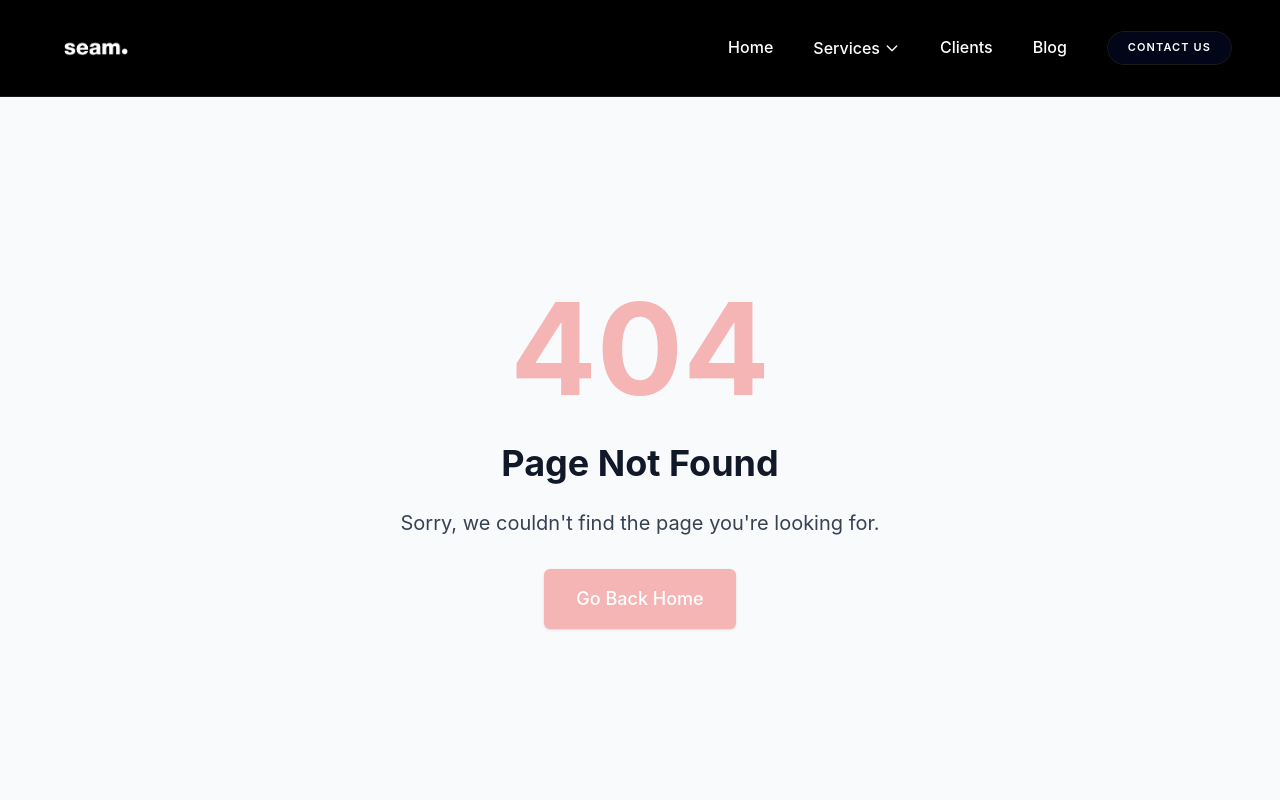
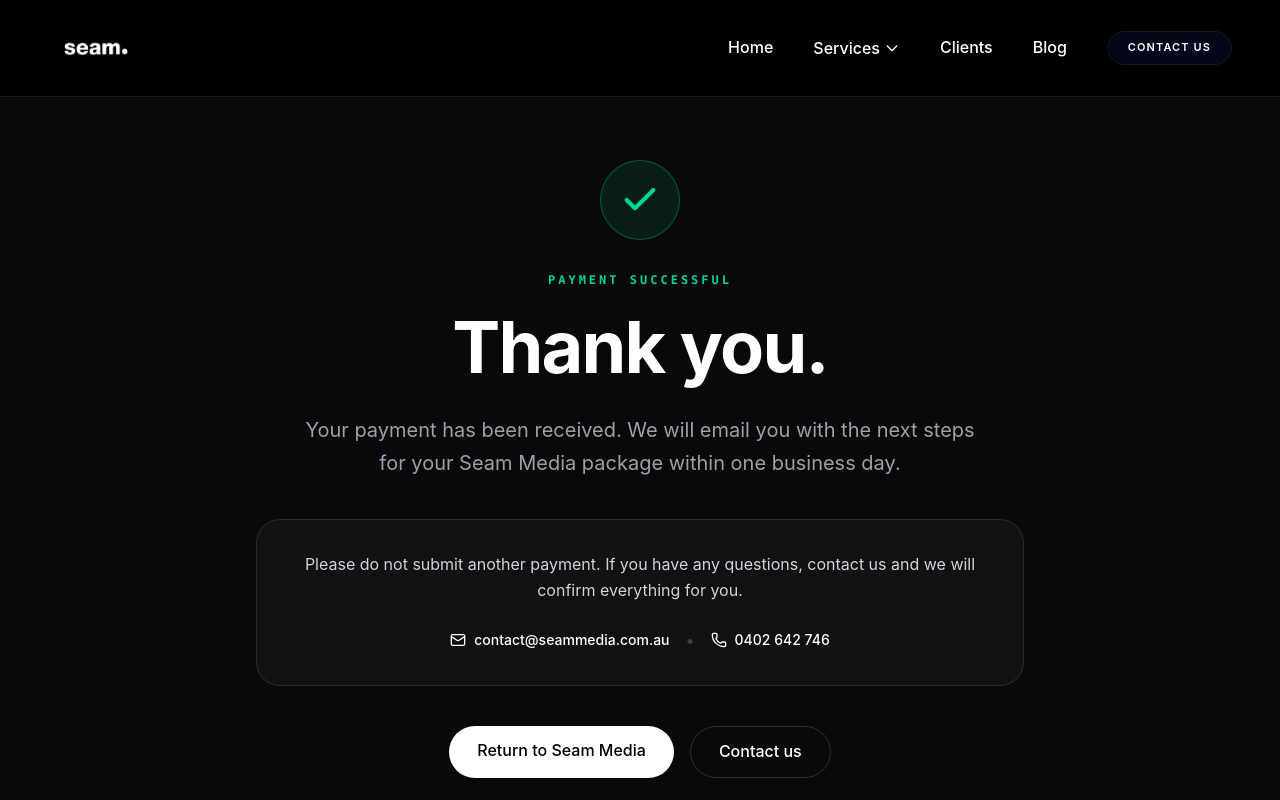
Before and after one commit to seammedia/seammedia-site, a Next.js app: page /payment-success in a window 1280 px wide. Before the commit this address had no page. Shown: the top 800 px of the page. Built offline with nearby package versions, Linux system fonts and the light colour scheme.

Commit message:
Add payment confirmation page

```diff
--- /dev/null
+++ b/app/payment-success/page.tsx
@@ -0,0 +1,76 @@
+import type { Metadata } from "next";
+import Link from "next/link";
+import { Check, Mail, Phone } from "lucide-react";
+
+export const metadata: Metadata = {
+  title: "Payment Received | Seam Media",
+  description:
+    "Confirmation that your Seam Media package payment has been received.",
+  robots: {
+    index: false,
+    follow: false,
+  },
+};
+
+export default function PaymentSuccessPage() {
+  return (
+    <section className="min-h-[calc(100vh-4rem)] bg-[#09090b] px-6 py-24 text-white">
+      <div className="mx-auto flex max-w-3xl flex-col items-center text-center">
+        <div className="mb-8 flex h-20 w-20 items-center justify-center rounded-full border border-emerald-400/30 bg-emerald-400/10">
+          <Check className="h-10 w-10 text-emerald-400" strokeWidth={2.5} />
+        </div>
+
+        <p className="mb-4 font-mono text-xs font-semibold tracking-[0.25em] text-emerald-400">
+          PAYMENT SUCCESSFUL
+        </p>
+        <h1 className="mb-6 text-5xl font-bold tracking-tight md:text-7xl">
+          Thank you.
+        </h1>
+        <p className="max-w-2xl text-lg leading-relaxed text-zinc-400 md:text-xl">
+          Your payment has been received. We will email you with the next steps
+          for your Seam Media package within one business day.
+        </p>
+
+        <div className="mt-10 w-full rounded-3xl border border-white/10 bg-zinc-900/60 p-6 md:p-8">
+          <p className="text-zinc-300">
+            Please do not submit another payment. If you have any questions,
+            contact us and we will confirm everything for you.
+          </p>
+
+          <div className="mt-6 flex flex-col items-center justify-center gap-4 sm:flex-row">
+            <a
+              href="mailto:contact@seammedia.com.au"
+              className="inline-flex items-center gap-2 text-sm font-medium text-white transition-colors hover:text-emerald-400"
+            >
+              <Mail className="h-4 w-4" />
+              contact@seammedia.com.au
+            </a>
+            <span className="hidden text-zinc-700 sm:inline">•</span>
+            <a
+              href="tel:+61402642746"
+              className="inline-flex items-center gap-2 text-sm font-medium text-white transition-colors hover:text-emerald-400"
+            >
+              <Phone className="h-4 w-4" />
+              0402 642 746
+            </a>
+          </div>
+        </div>
+
+        <div className="mt-10 flex flex-wrap justify-center gap-4">
+          <Link
+            href="/"
+            className="rounded-full bg-white px-7 py-3 font-medium text-black transition-colors hover:bg-zinc-200"
+          >
+            Return to Seam Media
+          </Link>
+          <Link
+            href="/contact"
+            className="rounded-full border border-white/15 px-7 py-3 font-medium text-white transition-colors hover:border-white/30 hover:bg-white/5"
+          >
+            Contact us
+          </Link>
+        </div>
+      </div>
+    </section>
+  );
+}
```
